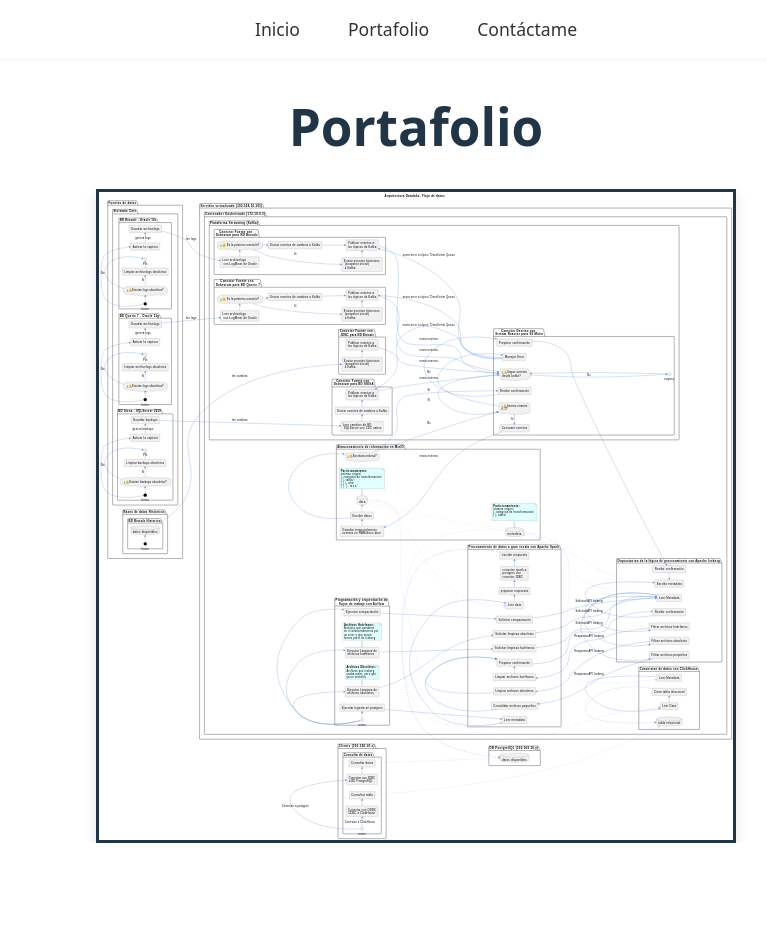
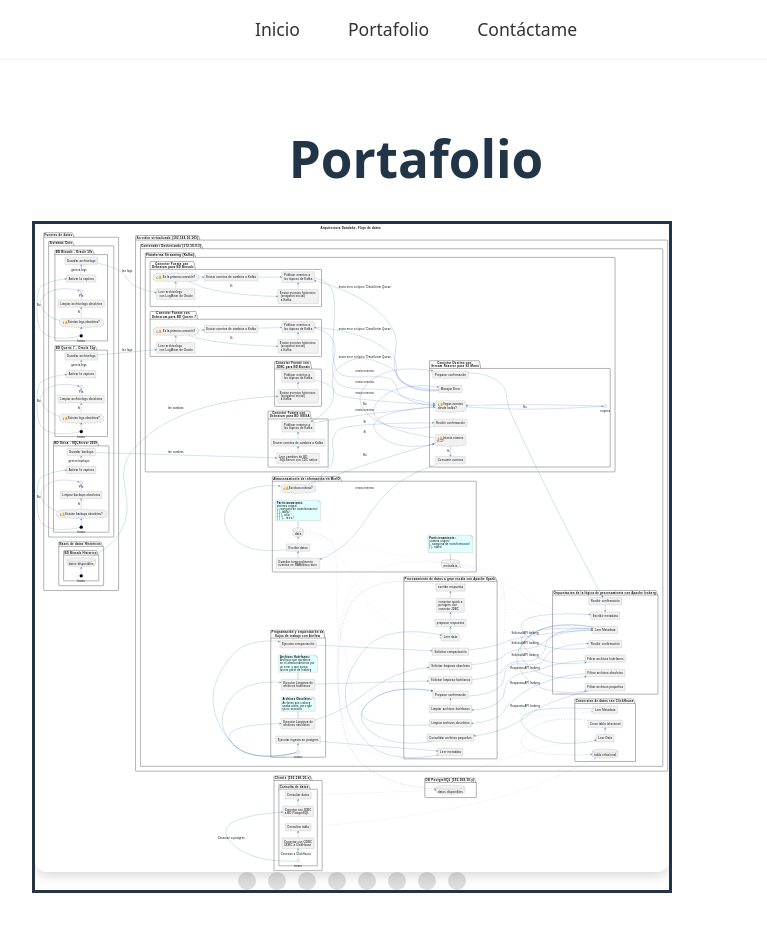
Before and after one commit to dianipineda/dianipineda.github.io, a Vue app in the folder portafolio-dianapineda/: page /portafolio in a window 1280 px wide. Shown: the whole page, without its empty margins (224-991 px from the left). Before the commit the page ends 843 px from the top, so only its background shows below. Built offline with nearby package versions, Linux system fonts and the light colour scheme.

Commit message:
avance fix galeria

```diff
--- a/portafolio-dianapineda/src/App.vue
+++ b/portafolio-dianapineda/src/App.vue
@@ -4,6 +4,7 @@
       <router-link to="/">Inicio</router-link>
       <router-link to="/portafolio">Portafolio</router-link>
       <router-link to="/contactame">Contáctame</router-link>
+      <!-- <router-link to="/galeria">Galeria</router-link> -->
     </nav>
     <router-view></router-view>  <!-- Aquí se renderizan las páginas -->
   </div>
--- a/portafolio-dianapineda/src/main.js
+++ b/portafolio-dianapineda/src/main.js
@@ -3,6 +3,9 @@ import App from './App.vue';
 import router from './router';
 import PrimeVue from 'primevue/config';
 import './style.css';
+// Importa los estilos de PrimeVue y los íconos
+import 'primeicons/primeicons.css';
+import '@primevue/themes/aura'; // <-- Este es el estilo para los componentes
 
 const app = createApp(App);
 app.use(router);
--- a/portafolio-dianapineda/src/router/index.js
+++ b/portafolio-dianapineda/src/router/index.js
@@ -2,6 +2,7 @@ import { createRouter, createWebHistory } from 'vue-router';
 import HomeView from '../views/HomeView.vue';
 import PortafolioView from '../views/PortafolioView.vue';
 import ContactameView from '../views/ContactameView.vue';
+import GalleriaTest from '../views/GalleriaTest.vue';
 
 const router = createRouter({
   history: createWebHistory(import.meta.env.BASE_URL),
@@ -9,6 +10,7 @@ const router = createRouter({
     { path: '/', name: 'home', component: HomeView },
     { path: '/portafolio', name: 'portafolio', component: PortafolioView },
     { path: '/contactame', name: 'contactame', component: ContactameView },
+    { path: '/galeria', name: 'galeria', component: GalleriaTest },
   ]
 });
 
--- a/portafolio-dianapineda/src/style.css
+++ b/portafolio-dianapineda/src/style.css
@@ -105,7 +105,7 @@ button:focus-visible {
 }
 
 /* Estilos para la galería de PrimeVue */
-.p-galleria {
+/*.p-galleria {
   border-radius: 8px;
   overflow: hidden;
   box-shadow: 0 4px 12px rgba(0, 0, 0, 0.1);
@@ -128,4 +128,4 @@ button:focus-visible {
 .p-galleria-indicator button:hover,
 .p-galleria-indicator.p-highlight button {
   background: #007bff;
-}
+}*/
--- /dev/null
+++ b/portafolio-dianapineda/src/views/GalleriaTest.vue
@@ -0,0 +1,27 @@
+<template>
+  <Galleria
+    :value="images"
+    :showIndicators="true"
+    containerStyle="max-width: 800px"
+  >
+    <template #item="slotProps">
+      <img :src="slotProps.item.itemImageSrc" :alt="slotProps.item.alt" style="width: 100%; display: block;" />
+    </template>
+  </Galleria>
+</template>
+
+<script setup>
+import { ref } from 'vue';
+import Galleria from 'primevue/galleria';
+
+const images = ref([
+  { itemImageSrc: '/ingesta_datalake.svg', alt: 'Imagen SVG 1' },
+  { itemImageSrc: '/integracion_consumo_combustible.svg', alt: 'Imagen SVG 2' },
+  { itemImageSrc: '/integracion_datos_conductor_a_documento.svg', alt: 'Imagen SVG 3' },
+  { itemImageSrc: '/integracion_ditribucion_costos_labor.svg', alt: 'Imagen SVG 4' },
+  { itemImageSrc: '/integracion_novedades_nomina.svg', alt: 'Imagen SVG 5' },
+  { itemImageSrc: '/integracion_precipitacion_granjas.svg', alt: 'Imagen SVG 6' },
+  { itemImageSrc: '/integracion_productividad_granjas.svg', alt: 'Imagen SVG 7' },
+  { itemImageSrc: '/integracion_productividad_maquinaria.svg', alt: 'Imagen SVG 8' }
+]);
+</script>
--- a/portafolio-dianapineda/src/views/PortafolioView.vue
+++ b/portafolio-dianapineda/src/views/PortafolioView.vue
@@ -4,15 +4,18 @@
     <Galleria
       :value="images"
       :numVisible="8"
-      containerStyle="max-width: 640px; margin: 0 auto;"
+      containerStyle="max-width: 640px"
       :showThumbnails="false"
       :showIndicators="true"
-      :changeItemOnIndicatorHover="true"
-      showIndicatorsOnItem="inside"
+      :showNavigators="false"
       indicatorsPosition="bottom"
     >
       <template #item="slotProps">
-        <img :src="slotProps.item.itemImageSrc" :alt="slotProps.item.alt" style="width: 100%; display: block;" />
+        <img
+          :src="slotProps.item.itemImageSrc"
+          :alt="slotProps.item.alt"
+          class="galleria-img"
+        />
       </template>
     </Galleria>
   </div>
@@ -34,69 +37,59 @@ export default {
         { itemImageSrc: '/public/integracion_precipitacion_granjas.svg', alt: 'Imagen SVG 6' },
         { itemImageSrc: '/public/integracion_productividad_granjas.svg', alt: 'Imagen SVG 7' },
         { itemImageSrc: '/public/integracion_productividad_maquinaria.svg', alt: 'Imagen SVG 8' }
-        // Añade más imágenes aquí
       ]
     };
   }
 };
 </script>
 
-<style scoped>
-.contactame {
+<style>
+.portafolio {
   text-align: center;
-  padding: 3rem 1rem;
+  padding: 2rem 1rem;
   max-width: 800px;
   margin: 0 auto;
 }
 
-.form-group {
-  margin-bottom: 1.5rem;
-  text-align: left;
-  max-width: 500px;
-  margin-left: auto;
-  margin-right: auto;
+.galleria-img {
+  width: 100%;
+  height: auto;
+  display: block;
+  border-radius: 12px;
+  box-shadow: 0 4px 12px rgba(0,0,0,0.15);
 }
 
-label {
-  display: block;
-  font-weight: 500;
-  margin-bottom: 0.5rem;
-  color: #333;
+/* 🎯 Estilos para los indicadores */
+.p-galleria-indicators {
+  display: flex;
+  justify-content: center;
+  gap: 12px;
+  margin-top: 1.5rem;
 }
 
-input,
-textarea {
-  width: 100%;
-  padding: 0.75rem;
-  border: 1px solid #ddd;
-  border-radius: 4px;
-  font-size: 1rem;
-  transition: border-color 0.3s ease;
+.p-galleria-indicator {
+  width: 18px;
+  height: 18px;
+  border-radius: 50%;
+  background: #ddd;
+  transition: all 0.3s ease;
+  cursor: pointer;
+  border: none;
 }
 
-input:focus,
-textarea:focus {
-  border-color: #007bff;
-  outline: none;
+.p-galleria-indicator.p-highlight {
+  background: #007bff; /* azul activo */
+  transform: scale(1.3);
+  box-shadow: 0 0 8px rgba(0, 123, 255, 0.6);
 }
 
-textarea {
-  min-height: 100px;
-  resize: vertical;
+.p-galleria-indicators,
+.p-galleria-indicator-list,
+.p-galleria .p-galleria-indicator-list {
+  display: flex;
+  gap: 12px;
+  justify-content: center;
+  align-items: center;
 }
 
-button {
-  background-color: #007bff;
-  color: #fff;
-  padding: 0.75rem 1.5rem;
-  border: none;
-  border-radius: 4px;
-  font-size: 1rem;
-  cursor: pointer;
-  transition: background-color 0.3s ease;
-}
-
-button:hover {
-  background-color: #0056b3;
-}
 </style>
```
Also changed, not shown: 2 other files (tests, documents, lock files or other folders). Lines whose indentation alone changed are shown as unchanged.
